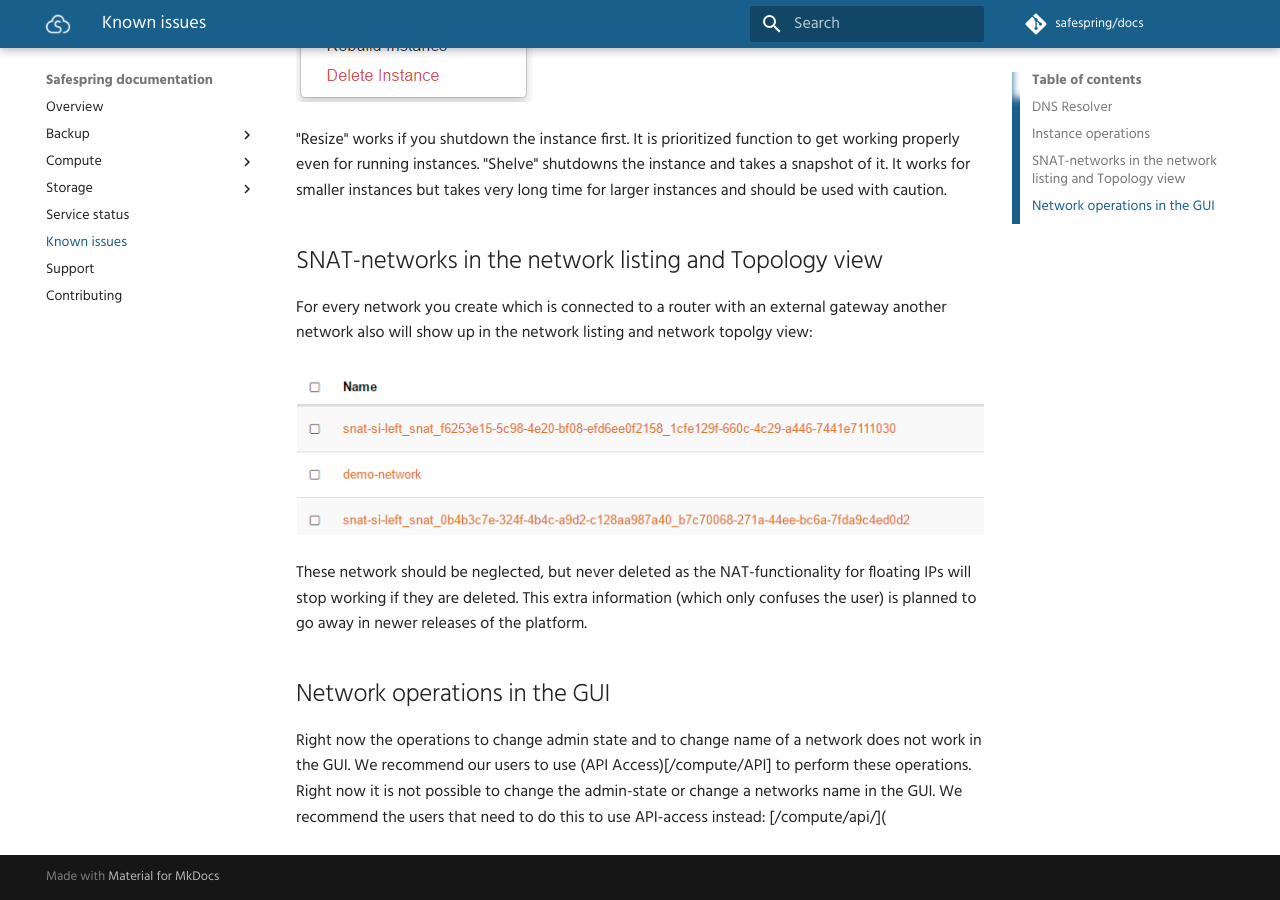
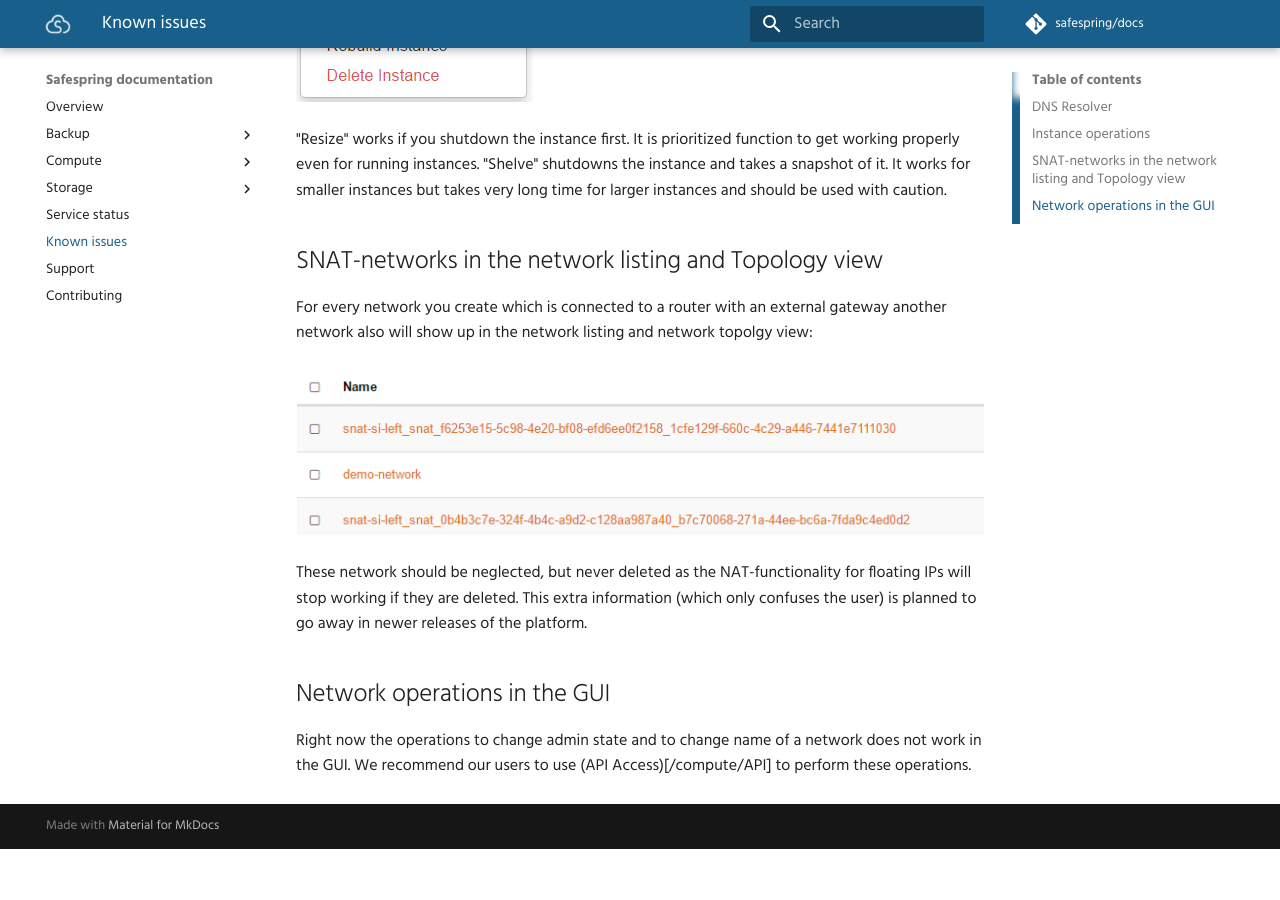
Before and after one commit to safespring/docs, an MkDocs documentation site: the page built from content/known-issues.md, in a window 1280 px wide and 900 px high, scrolled down 1888 px. Built offline with MkDocs 1.6.1 and Material for MkDocs 9.7.7, drawn with Linux system fonts in a browser that asks for light colours; comment, search, counter and statistics services are not loaded; old or Windows-style settings are respelled for this version of MkDocs; after the commit the page ends 2737 px from its top, so only the background shows below that.

```diff
--- a/content/known-issues.md
+++ b/content/known-issues.md
@@ -27,4 +27,3 @@
 
 ##Network operations in the GUI
 Right now the operations to change admin state and to change name of a network does not work in the GUI. We recommend our users to use (API Access)[/compute/API] to perform these operations.
-Right now it is not possible to change the admin-state or change a networks name in the GUI. We recommend the users that need to do this to use API-access instead: [/compute/api/](
```
